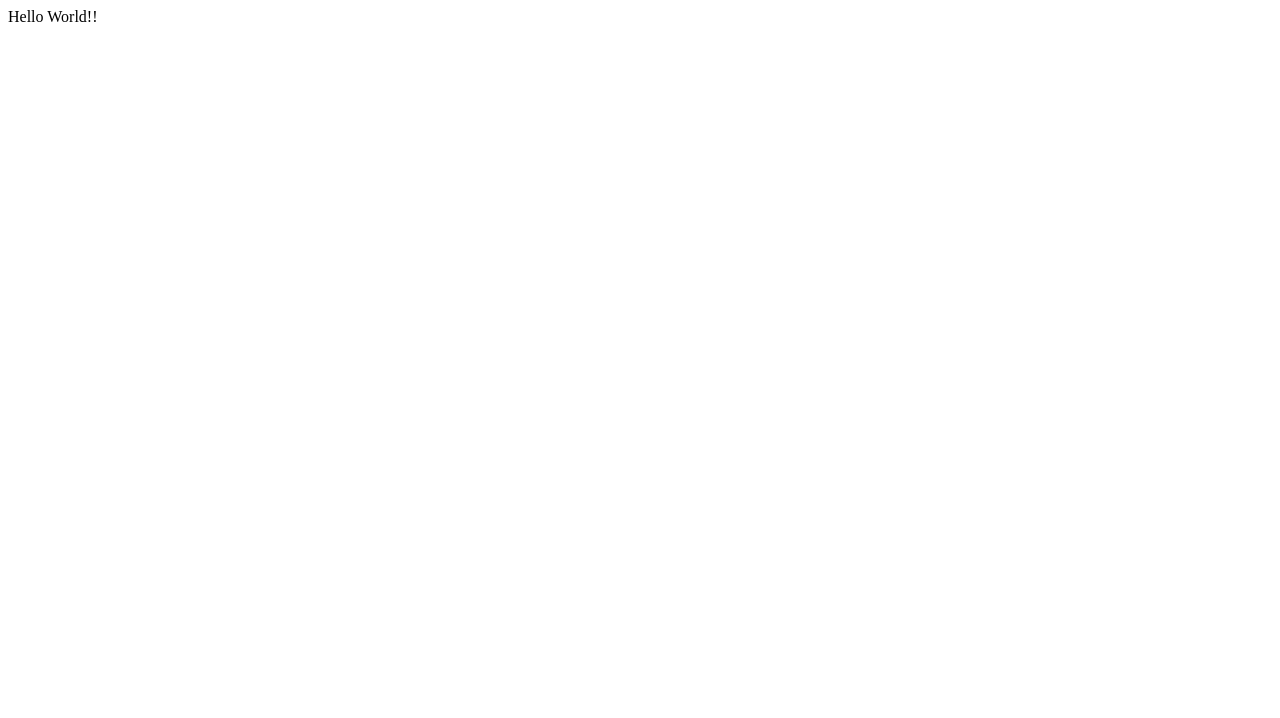
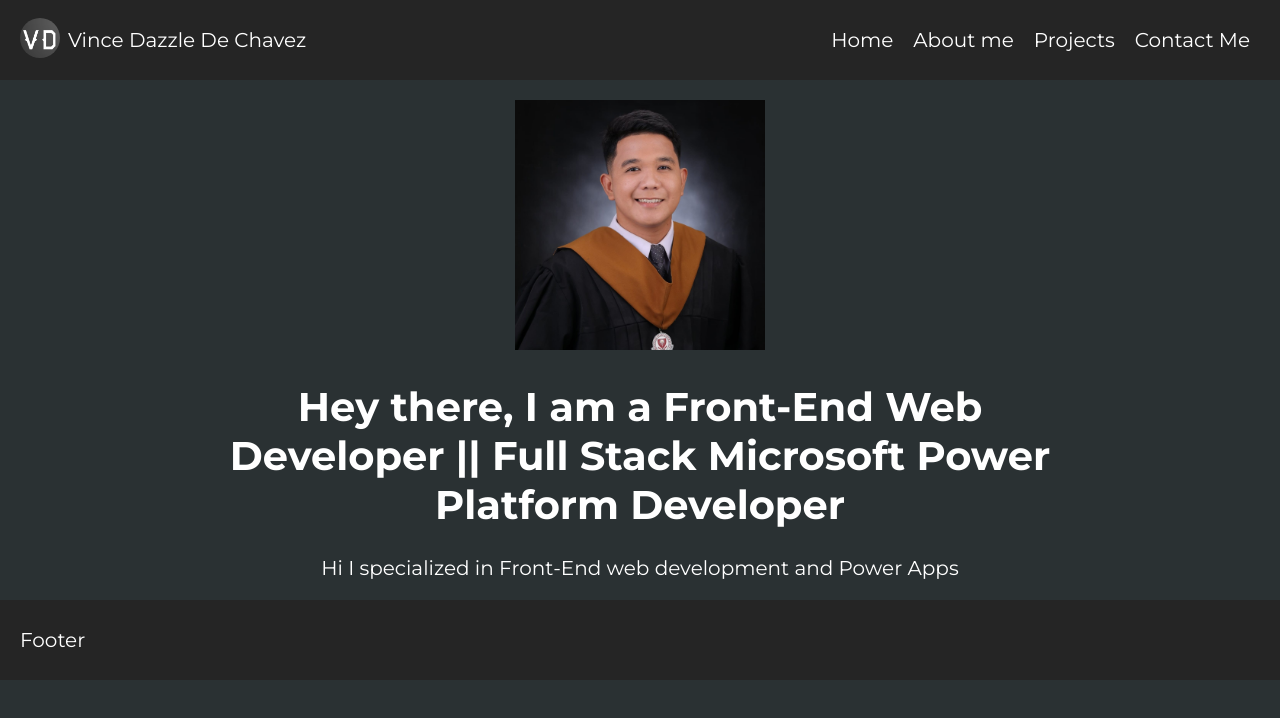
Before and after one commit to VinceDazzle/my-web-portfolio-project, a plain HTML site: page index.html in a window 1280 px wide. Drawn offline with Linux system fonts and the light colour scheme.

Commit message:
Web Update

```diff
--- a/index.html
+++ b/index.html
@@ -3,9 +3,60 @@
 <head>
   <meta charset="UTF-8">
   <meta name="viewport" content="width=device-width, initial-scale=1.0">
+
+  <link rel="preconnect" href="https://fonts.googleapis.com">
+  <link rel="preconnect" href="https://fonts.gstatic.com" crossorigin>
+  <link href="https://fonts.googleapis.com/css2?family=Montserrat:ital,wght@0,100..900;1,100..900&display=swap" rel="stylesheet">
+
   <title>Vince Dazzle's Project Portfolio Website</title>
+
+  <link rel="stylesheet" href="styles/general.css">
+  <link rel="stylesheet" href="styles/header.css">
+  <link rel="stylesheet" href="styles/body.css">
+  <link rel="stylesheet" href="styles/footer.css">
 </head>
 <body>
-  Hello World!!
+  <div class="header">
+    <div class="header-left-section">
+      <div class="header-logo">
+        <img src="pictures/logo.png" class="my-logo">
+      </div>
+      <div class="header-name">
+        Vince Dazzle De Chavez
+      </div>
+    </div>
+    <div class="header-right-section">
+      <div class="header-menu">
+        <a href="#" class="menu-link">Home</a>
+      </div>
+      <div class="header-menu">
+        <a href="#" class="menu-link">About me</a>
+      </div>
+      <div class="header-menu">
+        <a href="#" class="menu-link">Projects</a>
+      </div>
+      <div class="header-menu">
+        <a href="#" class="menu-link">Contact Me</a>
+      </div>
+    </div>
+  </div>
+
+  <div class="content">
+    <div class="body-picture">
+      <img src="pictures/Dazzle.jpg" class="my-picture">
+    </div>
+    <div class="my-title">
+      <h1>
+        Hey there, I am a Front-End Web Developer || Full Stack Microsoft Power Platform Developer
+      </h1>
+    </div>
+    <div class="my-subtitle">
+      Hi I specialized in Front-End web development and Power Apps
+    </div>
+  </div>
+
+  <div class="footer">
+    Footer
+  </div>
 </body>
 </html>
--- a/styles/body.css
+++ b/styles/body.css
@@ -0,0 +1,15 @@
+.content {
+  margin: 20px 200px;
+  display: flex;
+  flex-direction: column;
+  align-items: center;
+}
+
+.my-picture  {
+  height: 250px;
+  width: 250px;
+}
+
+h1 {
+  text-align: center
+}
--- a/styles/footer.css
+++ b/styles/footer.css
@@ -0,0 +1,10 @@
+.footer {
+  display: flex;
+  flex-direction: row;
+  justify-content: space-between;
+  align-items: center;
+  background-color: rgb(37, 37, 37);
+  height: 80px;
+  padding-right: 20px;
+  padding-left: 20px;
+}
--- /dev/null
+++ b/styles/general.css
@@ -0,0 +1,7 @@
+body {
+ margin: 0;
+ font-family: Montserrat;
+ background-color: #2A3133;
+ color: white;
+ font-size: 20px;
+}
--- a/styles/header.css
+++ b/styles/header.css
@@ -0,0 +1,43 @@
+.header {
+  display: flex;
+  flex-direction: row;
+  justify-content: space-between;
+  align-items: center;
+  background-color: rgb(37, 37, 37);
+  height: 80px;
+  padding-right: 20px;
+  padding-left: 20px;
+}
+
+.header-left-section {
+  display: flex;
+  flex-direction: row;
+  align-items: center;
+}
+
+.my-logo {
+  height: 40px;
+  width: 40px;
+  object-fit: fill;
+  object-position: center;
+  border-radius: 20px;
+  margin-right: 8px;
+}
+
+.header-right-section {
+  display: flex;
+  flex-direction: row;
+}
+
+.menu-link {
+  color: white;
+  text-decoration: none;
+}
+
+.menu-link:hover {
+  text-decoration: underline;
+}
+
+.header-menu {
+  margin: 10px;
+}
```
Also changed, not shown: pictures/Dazzle.jpg (added), pictures/logo.png (added).
